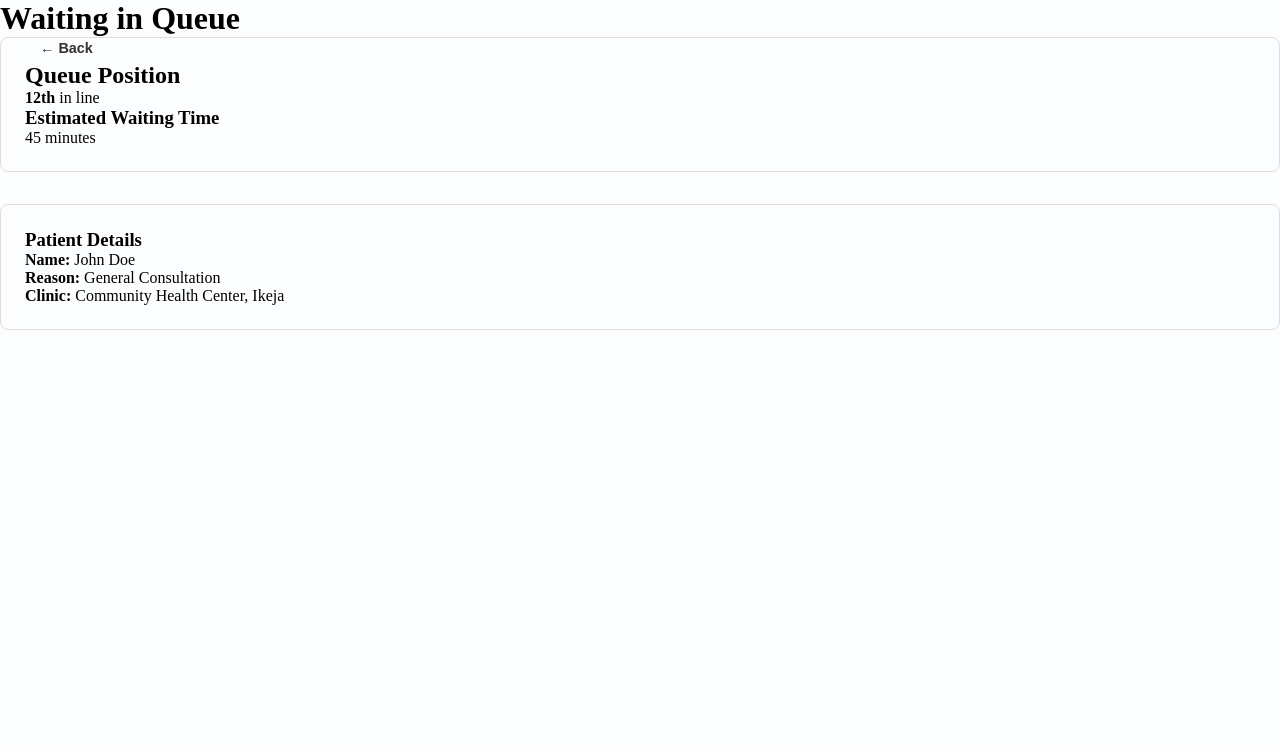
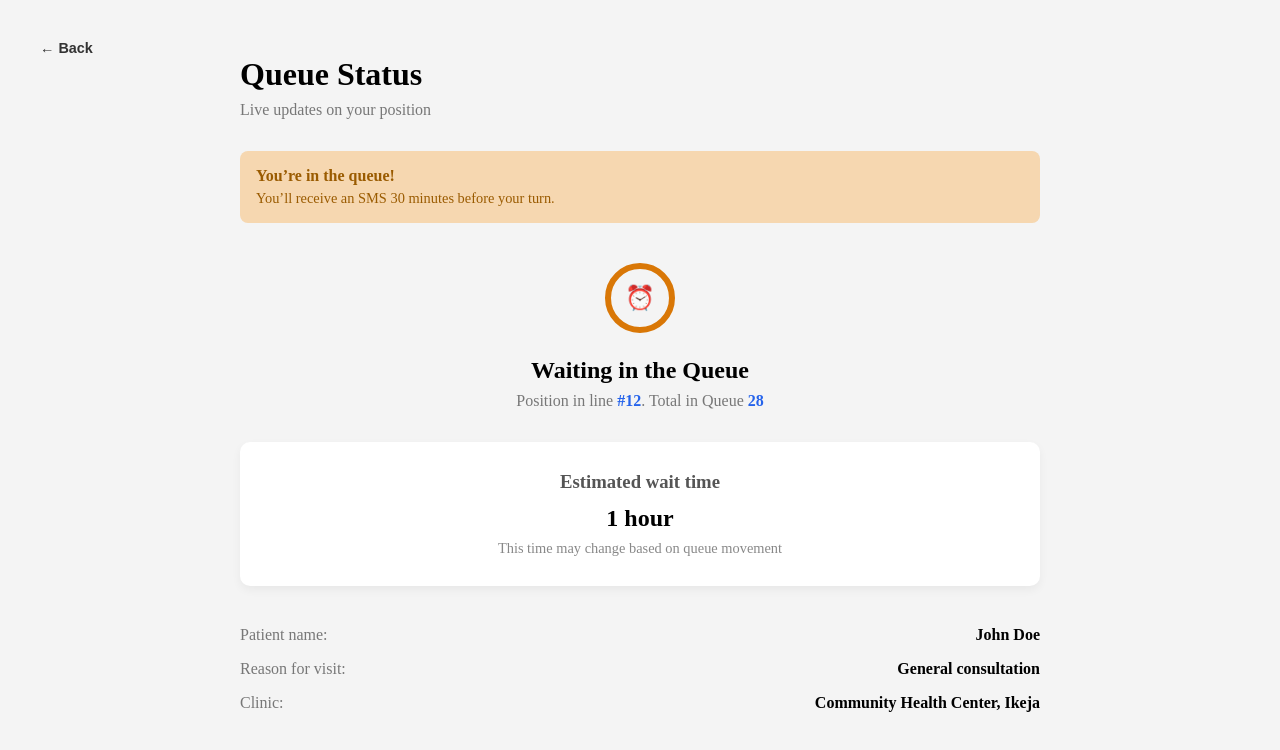
Before and after one commit to The-Nexus-Capstone/Nexus-Carequeue, a React app in the folder frontend/: page /patient/view-queue in a window 1280 px wide. Shown: the top 750 px of the page. Built offline with nearby package versions, Linux system fonts and the light colour scheme; the HTML template or start-up script is replaced by a standard one.

Commit message:
styled viewcard

```diff
--- a/frontend/src/features/Patients/Pages/ViewQueue.jsx
+++ b/frontend/src/features/Patients/Pages/ViewQueue.jsx
@@ -3,35 +3,112 @@ import BackButton from "../../../Shared/Components/BackButton";
 
 function ViewQueue() {
   return (
-    <div className="queue-page">
+    <div
+      style={{
+        backgroundColor: "#f4f4f4",
+        minHeight: "100vh",
+        padding: "2rem"
+      }}
+    >
       <BackButton />
 
-      <h1>Waiting in Queue</h1>
+      <div
+        style={{
+          maxWidth: "800px",
+          margin: "0 auto",
+          marginTop: "1.5rem"
+        }}
+      >
+        {/* Title */}
+        <h1 style={{ marginBottom: "0.5rem" }}>Queue Status</h1>
+        <p style={{ color: "#777", marginBottom: "2rem" }}>
+          Live updates on your position
+        </p>
 
-      {/* Queue Status Section */}
-      <div className="queue-status-card" style={{
-        padding: "1.5rem",
-        border: "1px solid #ddd",
-        borderRadius: "8px",
-        marginBottom: "2rem"
-      }}>
-        <h2>Queue Position</h2>
-        <p><strong>12th</strong> in line</p>
+        {/* Orange Alert Banner */}
+        <div
+          style={{
+            backgroundColor: "#f6d7b0",
+            color: "#9a5b00",
+            padding: "1rem",
+            borderRadius: "8px",
+            marginBottom: "2.5rem"
+          }}
+        >
+          <strong>You’re in the queue!</strong>
+          <div style={{ fontSize: "0.9rem", marginTop: "0.3rem" }}>
+            You’ll receive an SMS 30 minutes before your turn.
+          </div>
+        </div>
 
-        <h3>Estimated Waiting Time</h3>
-        <p>45 minutes</p>
-      </div>
+        {/* Center Section */}
+        <div style={{ textAlign: "center", marginBottom: "2rem" }}>
+          {/* Circle Icon */}
+          <div
+            style={{
+              width: "70px",
+              height: "70px",
+              borderRadius: "50%",
+              border: "6px solid #d97706",
+              margin: "0 auto",
+              marginBottom: "1.5rem",
+              display: "flex",
+              alignItems: "center",
+              justifyContent: "center",
+              fontSize: "1.5rem",
+              color: "#d97706"
+            }}
+          >
+            ⏰
+          </div>
 
-      {/* Patient Details Card */}
-      <div className="patient-card" style={{
-        padding: "1.5rem",
-        border: "1px solid #ddd",
-        borderRadius: "8px"
-      }}>
-        <h3>Patient Details</h3>
-        <p><strong>Name:</strong> John Doe</p>
-        <p><strong>Reason:</strong> General Consultation</p>
-        <p><strong>Clinic:</strong> Community Health Center, Ikeja</p>
+          <h2 style={{ marginBottom: "0.5rem" }}>Waiting in the Queue</h2>
+
+          <p style={{ color: "#777" }}>
+            Position in line{" "}
+            <span style={{ color: "#2563eb", fontWeight: "600" }}>#12</span>.
+            Total in Queue{" "}
+            <span style={{ color: "#2563eb", fontWeight: "600" }}>28</span>
+          </p>
+        </div>
+
+        {/* Estimated Wait Card */}
+        <div
+          style={{
+            backgroundColor: "white",
+            padding: "1.8rem",
+            borderRadius: "10px",
+            boxShadow: "0 4px 10px rgba(0,0,0,0.05)",
+            textAlign: "center",
+            marginBottom: "2.5rem"
+          }}
+        >
+          <h3 style={{ marginBottom: "0.8rem", color: "#555" }}>
+            Estimated wait time
+          </h3>
+          <h2 style={{ marginBottom: "0.5rem" }}>1 hour</h2>
+          <p style={{ fontSize: "0.9rem", color: "#888" }}>
+            This time may change based on queue movement
+          </p>
+        </div>
+
+        {/* Patient Details */}
+        <div style={{ display: "grid", rowGap: "1rem" }}>
+          <div style={{ display: "flex", justifyContent: "space-between" }}>
+            <span style={{ color: "#777" }}>Patient name:</span>
+            <strong>John Doe</strong>
+          </div>
+
+          <div style={{ display: "flex", justifyContent: "space-between" }}>
+            <span style={{ color: "#777" }}>Reason for visit:</span>
+            <strong>General consultation</strong>
+          </div>
+
+          <div style={{ display: "flex", justifyContent: "space-between" }}>
+            <span style={{ color: "#777" }}>Clinic:</span>
+            <strong>Community Health Center, Ikeja</strong>
+          </div>
+        </div>
       </div>
     </div>
   );
```
